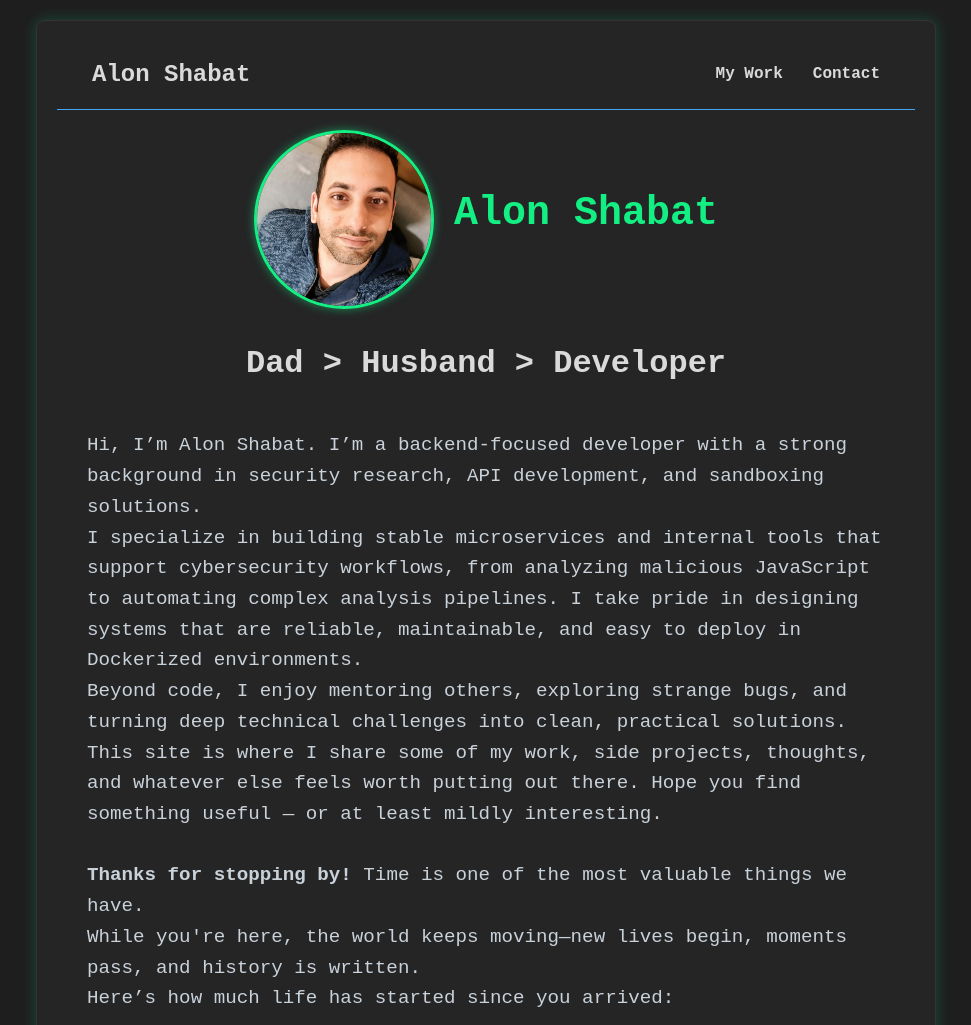
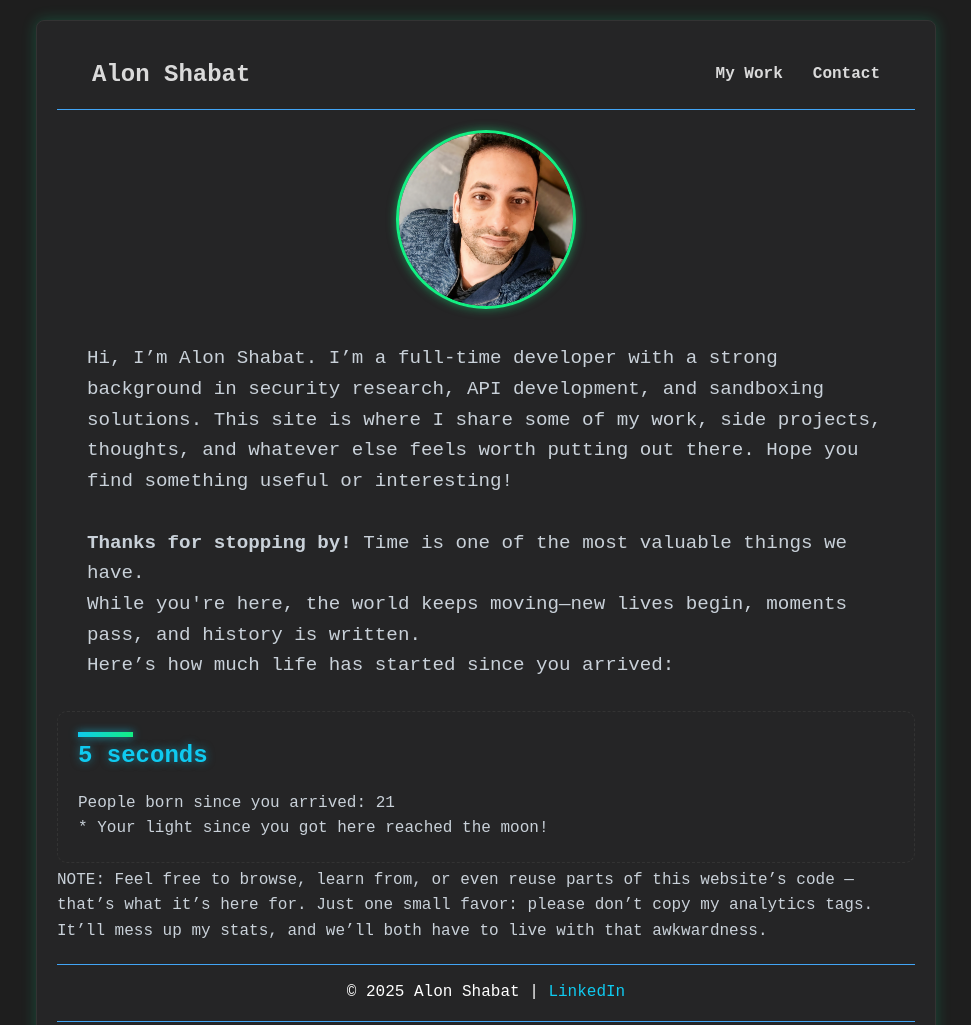
Before and after one commit to OakSat/oaksat.github.io, a plain HTML site: page index.html in a window 1280 px wide. Shown: the top 1025 px of the page, without its empty margins (154-1125 px from the left). Drawn offline with Linux system fonts and the light colour scheme.

Commit message:
Update index.html - making the homepage more readable

```diff
--- a/index.html
+++ b/index.html
@@ -25,25 +25,19 @@
     <!-- Header Section -->
     <header id="header-container"></header>
     <!-- Main Content -->
+
     <div class="content-home">
+
       <div class="profile-image">
         <img src="assets/images/profile.png" alt="Alon Shabat">
       </div>
-      <h1>Alon Shabat</h1>
-      <h2>Dad > Husband > Developer
-      </h2>
-      <p class="terminal-text">Hi, I’m Alon Shabat. I’m a backend-focused developer with a strong background in security
-        research, API development, and sandboxing solutions.
+      <p class="terminal-text">Hi, I’m Alon Shabat. I’m a full-time developer with a strong background in security
+        research, API development,
+        and sandboxing solutions.
 
-        <br /> I specialize in building stable microservices and internal tools that support cybersecurity workflows,
-        from analyzing malicious JavaScript to automating complex analysis pipelines. I take pride in designing systems
-        that are reliable, maintainable, and easy to deploy in Dockerized environments.
-        <br />
-        Beyond code, I enjoy mentoring others, exploring strange bugs, and turning deep technical challenges into clean,
-        practical solutions.<br />
 
         This site is where I share some of my work, side projects, thoughts, and whatever else feels worth putting out
-        there. Hope you find something useful — or at least mildly interesting.
+        there. Hope you find something useful or interesting!
 
         <br /><br />
         <b>Thanks for stopping by! </b>Time is one of the most valuable things we have.<br /> While you're here,
@@ -51,6 +45,7 @@
         started
         since you arrived:
       </p>
+
     </div>
 
     <div class="time-container">
@@ -135,5 +130,9 @@
     <footer id="footer-container"></footer>
   </div>
 </body>
+<!-- <br /> I specialize in building robust backend systems, optimizing database
+        performance, and crafting elegant web applications.
 
+        Beyond coding, I enjoy analyzing malicious JavaScript behaviors, sharing knowledge through mentorship, and
+        solving complex technical challenges. <br /> -->
 </html>
```
